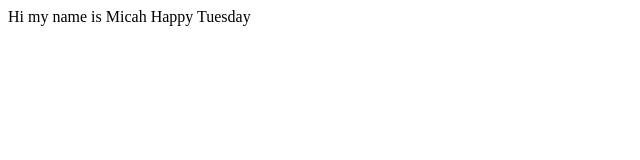
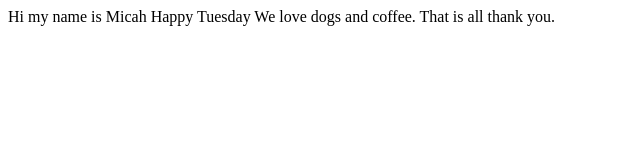
Before and after one commit to mnbender/first-github-project, a plain HTML site: page index.html in a window 1280 px wide. Shown: the whole page, without its empty margins (0-640 px from the left). Drawn offline with Linux system fonts and the light colour scheme.

Commit message:
dogs and coffee

```diff
--- a/index.html
+++ b/index.html
@@ -12,4 +12,7 @@
 <body>
     Happy Tuesday
 </body>
+<body>
+    We love dogs and coffee. That is all thank you.
+</body>
 </html>
```
